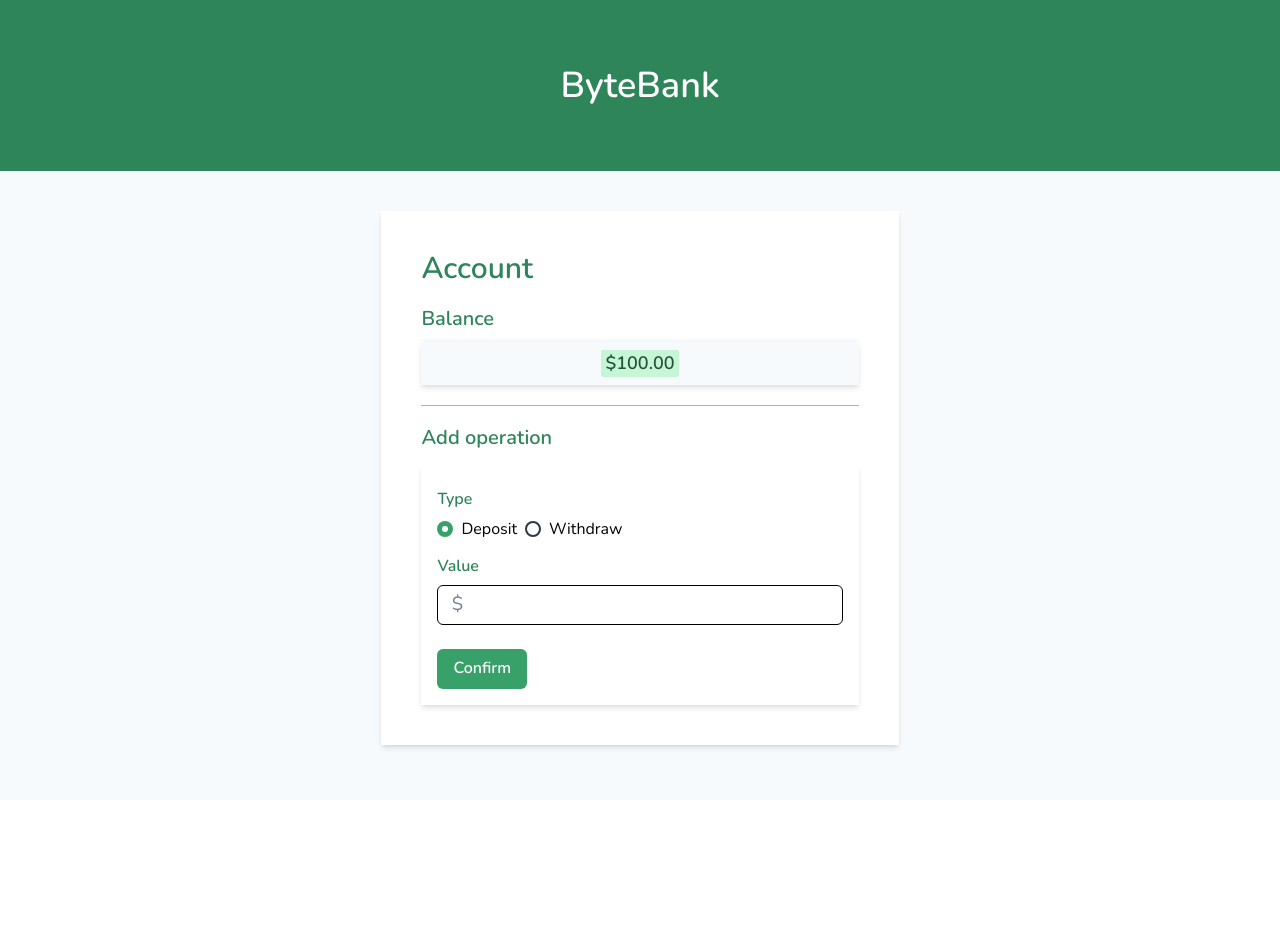
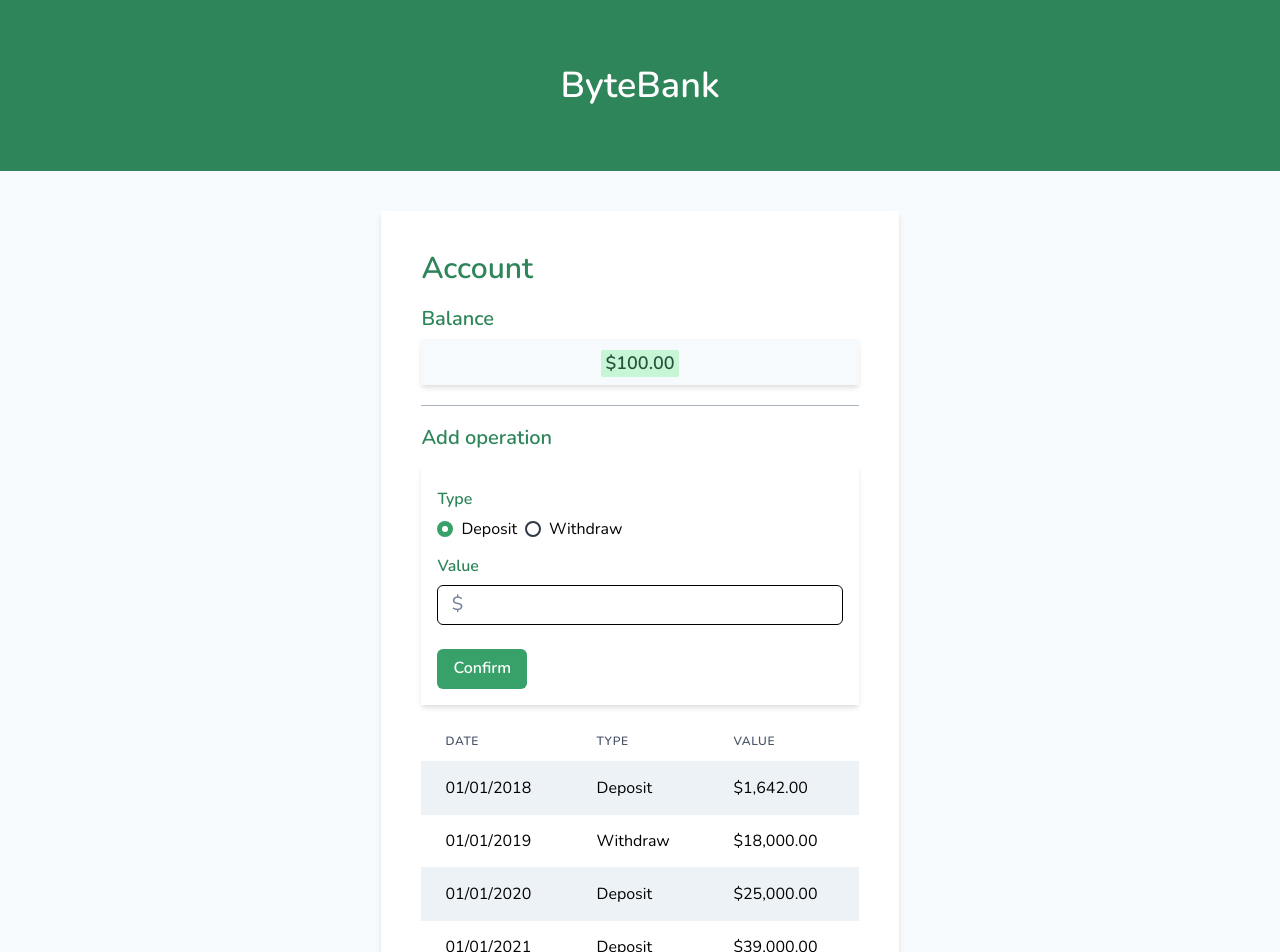
Before and after one commit to mspavanelli/UTM-register, a Next.js app: page / in a window 1280 px wide. Shown: the top 952 px of the page. Before the commit the page ends 800 px from the top, so only its background shows below. Built offline with nearby package versions, Linux system fonts and the light colour scheme.

Commit message:
:construction: feat: add operation table
it is a partial feature (using mock data)

```diff
--- a/src/components/Account.tsx
+++ b/src/components/Account.tsx
@@ -16,6 +16,8 @@ import {
 
 import { formatCurrency } from '../utils/format'
 import Operation from '../utils/enum/Operation'
+
+import Operations from './Operations'
 
 const Account = () => {
   const formatMoney = formatCurrency()
@@ -44,7 +46,7 @@ const Account = () => {
         Add operation
       </Heading>
 
-      <Box mt="4" bg="white" boxShadow="md" p="4">
+      <Box my="4" bg="white" boxShadow="md" p="4">
         <Box mb="4">
           <Heading as="h5" color="green.600" size="sm" my="2">
             Type
@@ -92,6 +94,8 @@ const Account = () => {
           Confirm
         </Button>
       </Box>
+
+      <Operations />
     </Box>
   )
 }
--- /dev/null
+++ b/src/components/Operations.tsx
@@ -0,0 +1,45 @@
+import { Table, Tbody, Td, Th, Thead, Tr } from '@chakra-ui/react'
+
+import { formatCurrency } from '../utils/format'
+import OperationEnum from '../utils/enum/Operation'
+
+const Operations = () => {
+  const formatMoney = formatCurrency()
+
+  return (
+    <Table variant="striped">
+      <Thead>
+        <Tr>
+          <Th>Date</Th>
+          <Th>Type</Th>
+          <Th>Value</Th>
+        </Tr>
+      </Thead>
+
+      <Tbody>
+        <Tr>
+          <Td>01/01/2018</Td>
+          <Td>{OperationEnum.DEPOSIT}</Td>
+          <Td>{formatMoney(1642)}</Td>
+        </Tr>
+        <Tr>
+          <Td>01/01/2019</Td>
+          <Td>{OperationEnum.WITHDRAW}</Td>
+          <Td>{formatMoney(18000)}</Td>
+        </Tr>
+        <Tr>
+          <Td>01/01/2020</Td>
+          <Td>{OperationEnum.DEPOSIT}</Td>
+          <Td>{formatMoney(25000)}</Td>
+        </Tr>
+        <Tr>
+          <Td>01/01/2021</Td>
+          <Td>{OperationEnum.DEPOSIT}</Td>
+          <Td>{formatMoney(39000)}</Td>
+        </Tr>
+      </Tbody>
+    </Table>
+  )
+}
+
+export default Operations
```
